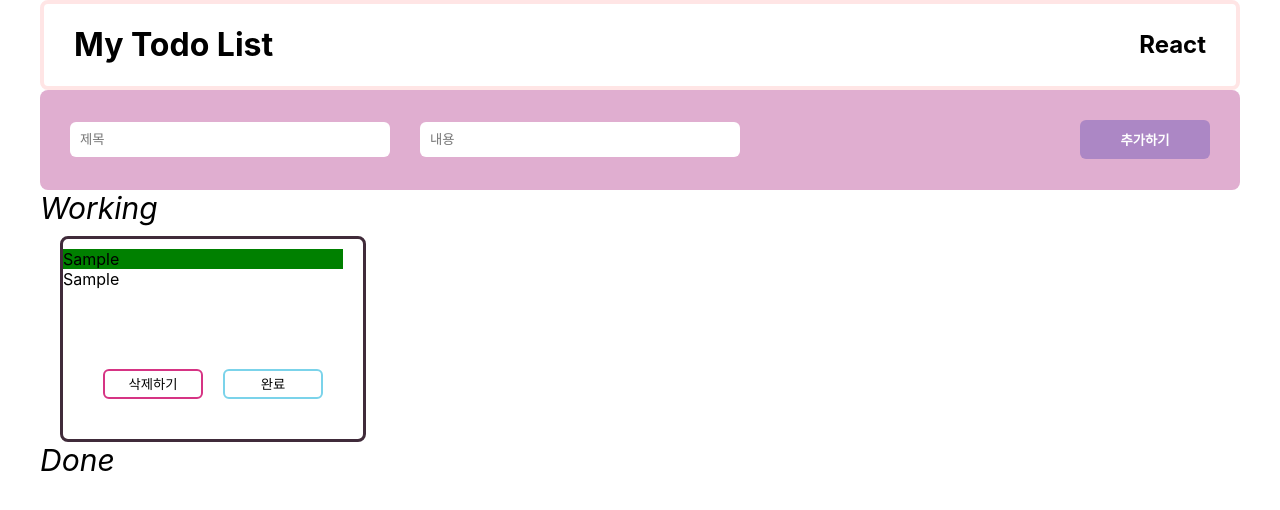
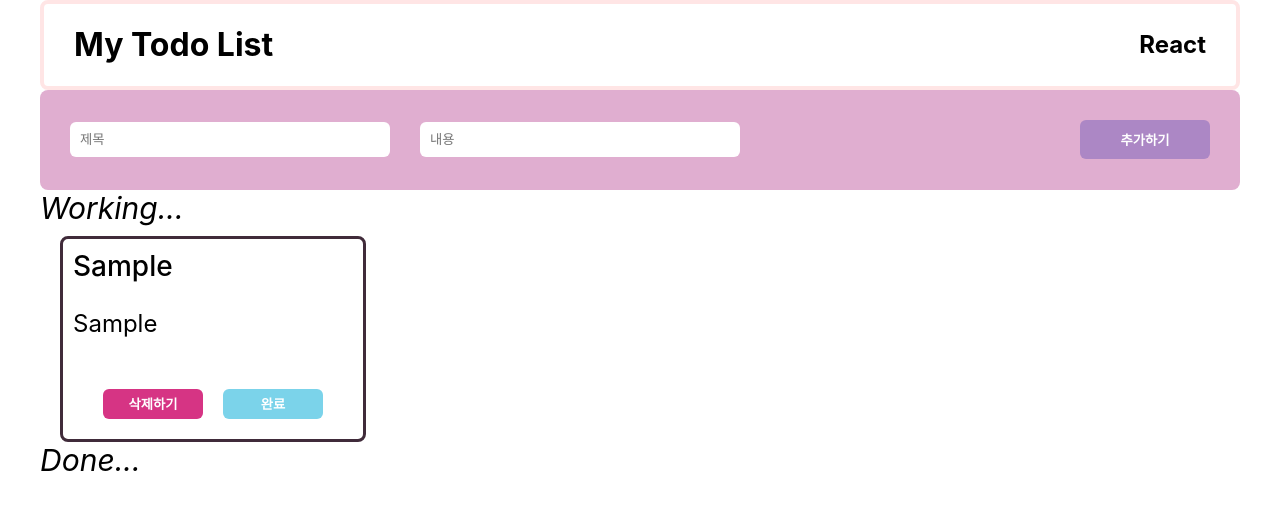
Before and after one commit to eonhyo/todoList, a React (Create React App) app: page / in a window 1280 px wide. Both pictures are taken after typing "Sample", "Sample" into the empty fields and a click on the button "추가하기". Shown: the top 510 px of the page. Built offline with nearby package versions, Linux system fonts and the light colour scheme.

Commit message:
기능구현,css 완

```diff
--- a/src/App.css
+++ b/src/App.css
@@ -69,15 +69,18 @@
 }
 
 .todoListHeader {
-  background-color: green;
   width: 280px;
-  margin: 10px 20px auto auto;
+  height: 50px;
+  margin: 10px 10px auto auto;
+  font-size: 28px;
+  font-weight: 550;
 }
 
 .todoListContents {
   width: 280px;
-  height: 100px;
-  margin: auto 20px auto auto;
+  height: 70px;
+  margin: 10px 10px auto auto;
+  font-size: 24px;
 }
 
 .todoListButton {
@@ -86,17 +89,20 @@
   justify-content: center;
 }
 .todoListButton > button {
-  margin: auto 10px auto 10px;
-  background-color: white;
+  color: white;
+  font-weight: 700;
+  margin: 10px 10px auto 10px;
 }
 .deleteBtn {
-  border: 2px solid #d63484;
+  border: none;
+  background-color: #d63484;
   border-radius: 6px;
   width: 100px;
   height: 30px;
 }
 .setBtn {
-  border: 2px solid #7bd3ea;
+  background-color: #7bd3ea;
+  border: none;
   border-radius: 6px;
   width: 100px;
   height: 30px;
@@ -105,3 +111,8 @@
   font-size: 30px;
   font-style: italic;
 }
+
+.doneBox {
+  display: flex;
+  margin-top: 10px;
+}
--- a/src/App.jsx
+++ b/src/App.jsx
@@ -5,7 +5,6 @@ function App() {
   const [header, setHeader] = useState("");
   const [contents, setContents] = useState("");
   const [todoList, setTodoList]= useState([]);
-  const [doneList, setDoneList]= useState([]);
 
 
   // 제목 입력
@@ -20,95 +19,44 @@ function App() {
   // 추가버튼
   const clickAddHandler = () =>{
     const addTodoList = {
-      id : todoList.length+1 , header, contents, isDone : true
+      id : todoList.length+1 , header, contents, isDone : false
     }
     setTodoList([...todoList, addTodoList])
     setHeader('');
     setContents('');
   }
 
-
-
-
-
-
   // Working 삭제버튼
   const clickRemoveButtonHandler = (id)=> {
 
-    // if(todoList.isDone === true){
-
-    // }
-    const removeTodoList = todoList.filter((todoList) =>
+    if(todoList.isDone === true){
+  const removeTodoList = todoList.filter((todoList) =>
     todoList.id !== id )
     setTodoList(removeTodoList)
+    }
 
-    const removeTodoList2 = doneList.filter((doneList) =>
-    doneList.id !== id )
-    setDoneList(removeTodoList2)
-  }
-
-
-  // Working 완료버튼
-  // const clickClearButtonHandler = (id) => {
-  // console.log("됨?")
-  // const clearTotoList = todoList.filter((todoList)=>
-  // todoList.id === id)
-  //   setDoneList([...doneList, ...clearTotoList])
-
-  //   const deleteTodoList = todoList.filter((todoList) =>
-  //   todoList.id !== id )
-  //   setTodoList(deleteTodoList)
-  // };
-  // Done 삭제버튼
-  // const clickClearRemoveButtonHandler = (id)=> {
-  //   const removeTodoList2 = doneList.filter((doneList) =>
-  //   doneList.id !== id )
-  //   setDoneList(removeTodoList2)
-  // }
-
-  // Done 취소버튼
-  // const clickCancelButtonHandler = (id) => {
-  //   console.log("됨?")
-  //   const CancelTotoList = doneList.filter((doneList)=>
-  //   doneList.id === id)
-  //   setTodoList([...todoList, ...CancelTotoList])
-
-  //   const deleteDoneTodoList = doneList.filter((doneList) =>
-  //   doneList.id !== id )
-  //   setDoneList(deleteDoneTodoList)
-  // };
+    if(todoList.isDone !== true){
+    const removeTodoList2 = todoList.filter((todoList) =>
+    todoList.id !== id )
+    setTodoList(removeTodoList2)
+  }}
 
 //  완료 취소 버튼
-  const clickSetButtonHandler = (id) =>{
-    alert("야 됐냐")
-    // if(todoList.isDone === true){
-    todoList.isDone = !todoList.isDone;
-    const moveTodoList = todoList.filter((todoList)=>
-    todoList.id === id)
-    setDoneList([...doneList, ...moveTodoList])
-    const removeTodoList = todoList.filter((todoList) =>
-    todoList.id !== id )
-    setTodoList(removeTodoList)
-  // }
-  // if(todoList.isDone !== false){
-  //   todoList.isDone = !todoList.isDone;
-  //   const CancelTotoList = doneList.filter((doneList)=>
-  //   doneList.id === id)
-  //   setTodoList([...todoList, ...CancelTotoList])
-  //   const deleteDoneTodoList = doneList.filter((doneList) =>
-  //   doneList.id !== id )
-  //   setDoneList(deleteDoneTodoList)
-  //   }
 
-  }
-
+const clickSetButtonHandler = (id) => {
+  const updatedTodoList = todoList.map((todo) =>
+    todo.id === id ? { ...todo, isDone: !todo.isDone } : todo
+  );
+  setTodoList(updatedTodoList);
+};
 
 
 
   return (
     <div className="page">
     <div className="layout">
-      <div className="header"><h1>My Todo List</h1> <h2>React</h2></div>
+      <div className="header"><h1>My Todo List</h1> <h2>React</h2>
+      </div>
 
    <div className="navBar">
     <div className="inputBar">
@@ -132,49 +80,54 @@ function App() {
 
 
       <div>
-        <div className="working">Working</div>
+        <div className="working">Working...</div>
       <div className="workingBox">
       {todoList.map((item)=>{
-        return (
-          <div className="todoList">
-          <div key={item.id}>
+        return !item.isDone ? (
+          <div className="todoList" key={item.id}>
+          <div >
           <div className="todoListHeader">{item.header}</div>
 
           <div className="todoListContents">{item.contents}</div>
           <div className="todoListButton">
           <button className="deleteBtn" onClick={()=>{clickRemoveButtonHandler(item.id)}}>삭제하기</button>
           <button className="setBtn" onClick={() => clickSetButtonHandler(item.id)}>
-        {item.isDone ? "완료": "취소"}
+        {item.isDone ? "취소": "완료"}
       </button>
       </div>
           </div>
           </div>
 
-        )
+        ): null
 
       })}
       </div>
       </div>
-      <div className="done">Done</div>
-      {doneList.map((item)=>{
-        return (
-          <div className="todoList">
-          <div key={item.id}>
+      <div className="done">Done...</div>
+      <div className="doneBox">
+       {todoList.map((item)=>{
+        return item.isDone ?(
+
+          <div className="todoList" key={item.id}>
+           <div >
           <div className="todoListHeader">{item.header}</div>
 
           <div className="todoListContents">{item.contents}</div>
           <div className="todoListButton">
           <button className="deleteBtn" onClick={()=>{clickRemoveButtonHandler(item.id)}}>삭제하기</button>
           <button className="setBtn" onClick={() => clickSetButtonHandler(item.id)}>
-          {item.isDone ? "완료": "취소"}
+        {item.isDone ? "취소": "완료"}
       </button>
       </div>
           </div>
           </div>
+        ):null
+      })
 
-        )
+      }
+      </div>
 
-      })}
+
     </div>
     </div>
   );
```
